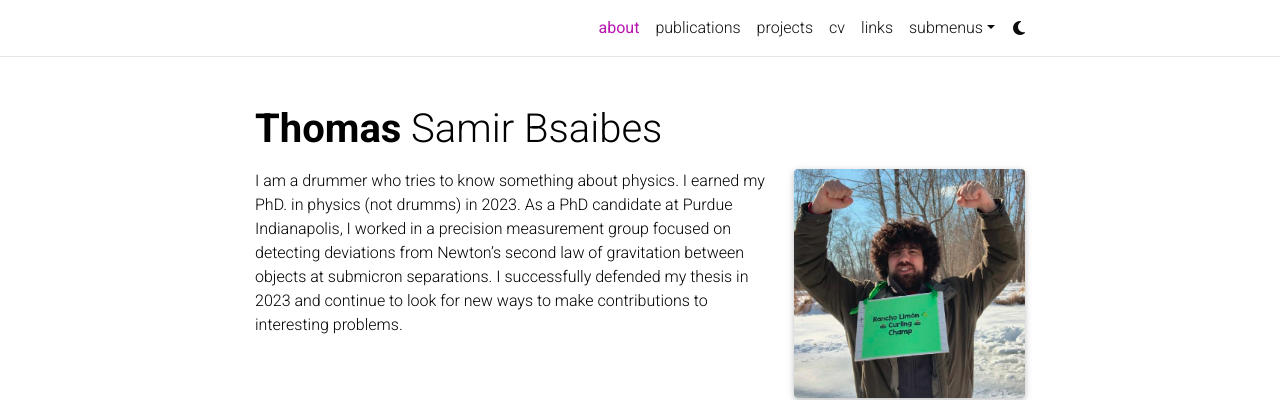
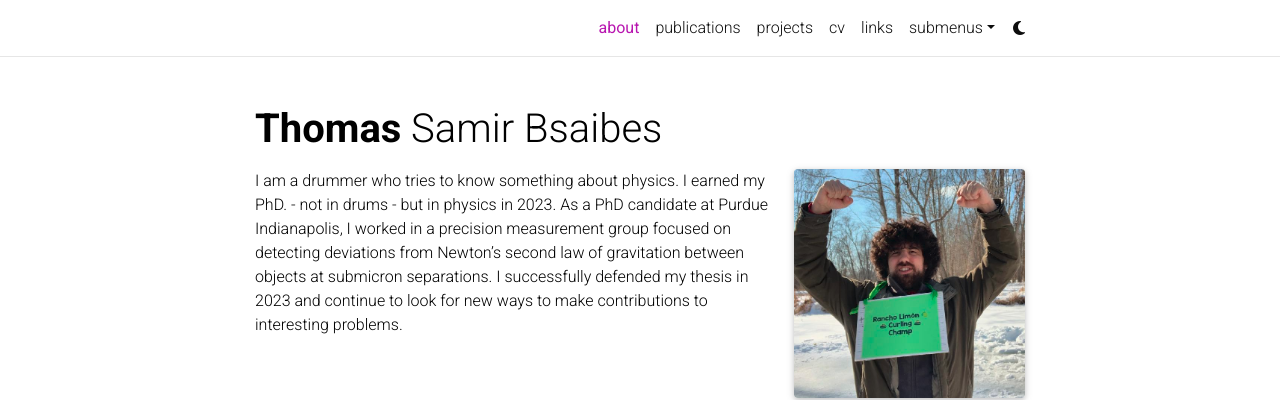
Before and after one commit to BsaibesT/bsaibest.github.io, a Jekyll site: the page built from _pages/about.md, in a window 1280 px wide. Shown: the top 400 px of the page. Built offline with Jekyll 4.4.1, drawn with Linux system fonts in a browser that asks for light colours; comment, search, counter and statistics services are not loaded; a style sheet for code colours, icons or effects is not loaded.

Commit message:
Update about.md

```diff
--- a/_pages/about.md
+++ b/_pages/about.md
@@ -19,7 +19,7 @@ selected_papers: false # includes a list of papers marked as "selected={true}"
 social: true  # includes social icons at the bottom of the page
 ---
 <!-- I may not know what I am doing but I am good at it. I am a human doing human things humanly.  -->
-I am a drummer who tries to know something about physics. I earned my PhD. in physics (not drumms) in 2023. As a PhD candidate at Purdue Indianapolis, I worked in a precision measurement group focused on detecting deviations from Newton’s second law of gravitation between objects at submicron separations. I successfully defended my thesis in 2023 and continue to look for new ways to make contributions to interesting problems.
+I am a drummer who tries to know something about physics. I earned my PhD. - not in drums - but in physics in 2023. As a PhD candidate at Purdue Indianapolis, I worked in a precision measurement group focused on detecting deviations from Newton’s second law of gravitation between objects at submicron separations. I successfully defended my thesis in 2023 and continue to look for new ways to make contributions to interesting problems.
 
 
 <!-- I am a physicist who recently completed a 1-year SMART Scholarship service commitment at the National Geospatial-Intelligence Agency (NGA) as a geodetic surveyor. During my time there, I carried out gravitational surveys and engaged with companies developing quantum based absolute gravimeters. Prior to the NGA, I was a physics PhD candidate at Purdue Indianapolis. His research focused on detecting deviations from Newton’s second law of gravitation for objects at submicron separations. I successfully defended my thesis in 2023 and continue to look for new ways to make contributions to interesting problems. -->
```
